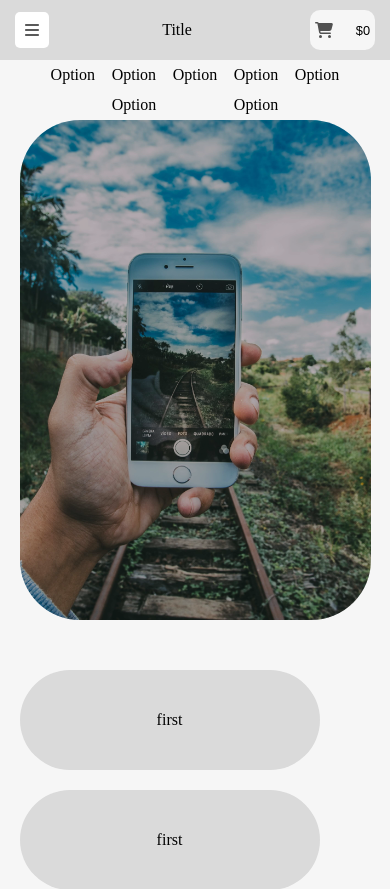
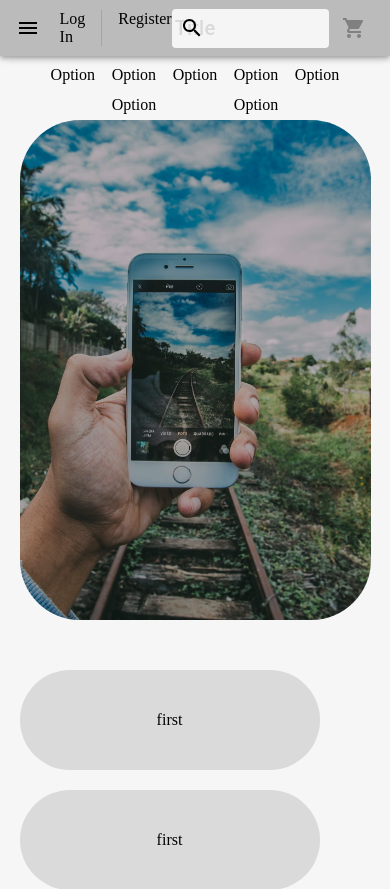
Before and after one commit to sblevins-dev/PremierSite, a React (Create React App) app in the folder frontend/: page / in a window 390 px wide. Shown: the top 889 px of the page. Built offline with nearby package versions, Linux system fonts and the light colour scheme; no server answers.

Commit message:
Added material UI

```diff
--- a/frontend/package.json
+++ b/frontend/package.json
@@ -4,10 +4,15 @@
   "proxy": "http://localhost:5000",
   "private": true,
   "dependencies": {
+    "@emotion/react": "^11.9.3",
+    "@emotion/styled": "^11.9.3",
     "@fortawesome/fontawesome-svg-core": "^6.1.1",
     "@fortawesome/free-brands-svg-icons": "^6.1.1",
     "@fortawesome/free-solid-svg-icons": "^6.1.1",
     "@fortawesome/react-fontawesome": "^0.1.18",
+    "@material-ui/core": "^4.12.4",
+    "@mui/icons-material": "^5.8.4",
+    "@mui/material": "^5.9.1",
     "@testing-library/jest-dom": "^5.16.4",
     "@testing-library/react": "^13.3.0",
     "@testing-library/user-event": "^13.5.0",
@@ -17,6 +22,7 @@
     "react-router-dom": "^6.3.0",
     "react-scripts": "5.0.1",
     "react-transition-group": "^4.4.2",
+    "styled-components": "^5.3.5",
     "web-vitals": "^2.1.4"
   },
   "scripts": {
--- a/frontend/src/App.js
+++ b/frontend/src/App.js
@@ -4,6 +4,7 @@ import React, { useState, useEffect, useRef } from "react";
 import { BrowserRouter as Router, Routes, Route } from "react-router-dom";
 import { Context } from "./contexts/Context";
 import { Nav } from "./components/Nav";
+import { NavTest } from "./components/NavTest";
 import { Login } from "./components/Login";
 import { Register } from "./components/Register";
 import { Home } from "./components/Home";
@@ -117,7 +118,8 @@ function App() {
     >
       <div className="App">
         <Router>
-          <Nav />
+          {/* <Nav /> */}
+          <NavTest />
           {isLoginShown && <Login />}
           {isRegisterShown && <Register />}
           <Routes>
--- /dev/null
+++ b/frontend/src/components/MuiDrawer.jsx
@@ -0,0 +1,71 @@
+import { Drawer, Box, Typography, IconButton, Stack } from "@mui/material";
+import MenuIcon from "@mui/icons-material/Menu";
+import KeyboardBackspaceIcon from "@mui/icons-material/KeyboardBackspace"
+import { useState } from "react";
+import { Link } from "react-router-dom";
+import styled from "styled-components";
+
+export const MuiDrawer = () => {
+  const [isDrawerOpen, setIsDrawerOpen] = useState(false);
+
+  const linkStyle = {
+    textDecoration: "none",
+    color: "black",
+  };
+
+  const backStyle = {
+    position: "absolute",
+    top: "-40px",
+    right: "10px",
+    cursor: "pointer"
+  }
+
+  return (
+    <>
+      <IconButton
+        size="large"
+        edge="start"
+        color="inherit"
+        aria-label="logo"
+        onClick={() => setIsDrawerOpen(true)}
+      >
+        <MenuIcon />
+      </IconButton>
+      <Drawer
+        anchor="left"
+        open={isDrawerOpen}
+        onClose={() => setIsDrawerOpen(false)}
+      >
+        <Box
+          p={2}
+          width={{ xs: '150px', md: '200px' }}
+          textAlign="center"
+          role="presentation"
+          margin="50px 0 0 0"
+          position="relative"
+        >
+          <KeyboardBackspaceIcon style={backStyle} onClick={() => setIsDrawerOpen(false)} />
+          <Typography variant="h6" component="div">
+            <Stack spacing={2}>
+              <Link to="/" style={linkStyle}>
+                Home
+              </Link>
+              <Link to="/products" style={linkStyle}>
+                Products
+              </Link>
+              <Link to="/cart" style={linkStyle}>
+                Cart
+              </Link>
+              <Link to="/about" style={linkStyle}>
+                About
+              </Link>
+              {/* <li className="side-menu-login-btn" onClick={handleLoginClick}>
+            Sign In
+          </li> */}
+            </Stack>
+          </Typography>
+        </Box>
+      </Drawer>
+    </>
+  );
+};
--- a/frontend/src/components/Nav.js
+++ b/frontend/src/components/Nav.js
@@ -2,11 +2,11 @@ import "../css/nav.css";
 import { useContext, useState } from "react";
 import { Link } from "react-router-dom";
 import { Context } from "../contexts/Context";
+import { MuiDrawer } from "./MuiDrawer";
 import { FontAwesomeIcon } from "@fortawesome/react-fontawesome";
 import {
   faCartShopping,
   faMagnifyingGlass,
-  faBars,
 } from "@fortawesome/free-solid-svg-icons";
 import { faX } from "@fortawesome/free-solid-svg-icons";
 
@@ -25,10 +25,6 @@ export const Nav = () => {
 
   // cart modal state
   const [isCartModalActive, setCartModal] = useState(false);
-
-  // menu state
-  const [isMenuActive, setMenu] = useState(false);
-  const [count, setCount] = useState(0);
 
   // When log in is clicked from navbar
   const handleLoginClick = () => {
@@ -67,49 +63,9 @@ export const Nav = () => {
     setCartModal(!isCartModalActive);
   };
 
-  // activate and reverse animation for menu
-  const setMenuActive = () => {
-    if (count === 0) {
-      setCount(1);
-    }
-    setMenu(!isMenuActive);
-  };
-
   return (
     <div className="nav-container">
-      <FontAwesomeIcon
-        icon={faBars}
-        className="ham-icon"
-        onClick={setMenuActive}
-      />
-      <div
-        className={
-          isMenuActive
-            ? "menu-wrapper menu-active"
-            : count > 0
-            ? "menu-wrapper menu-inactive"
-            : "menu-wrapper"
-        }
-        onClick={setMenuActive}
-      >
-        <ul className="menu-links">
-          <li>
-            <Link to="/">Home</Link>
-          </li>
-          <li>
-            <Link to="/products">Products</Link>
-          </li>
-          <li>
-            <Link to="/cart">Cart</Link>
-          </li>
-          <li>
-            <Link to="/about">About</Link>
-          </li>
-          <li className="side-menu-login-btn" onClick={handleLoginClick}>
-            Sign In
-          </li>
-        </ul>
-      </div>
+      <MuiDrawer />
 
       {/* Right Side of Nav */}
       <div className="title">Title</div>
--- /dev/null
+++ b/frontend/src/components/NavTest.js
@@ -0,0 +1,142 @@
+import {
+  AppBar,
+  Toolbar,
+  Typography,
+  Stack,
+  Divider,
+  styled,
+  alpha,
+} from "@mui/material";
+import { makeStyles } from "@material-ui/core/styles";
+import SearchIcon from "@mui/icons-material/Search";
+import IconButton from "@mui/material/IconButton";
+import ShoppingCartIcon from "@mui/icons-material/ShoppingCart";
+import Badge from "@mui/material/Badge";
+import LoginIcon from "@mui/icons-material/Login";
+import { MuiDrawer } from "./MuiDrawer";
+import InputBase from "@mui/material/InputBase";
+
+import { useContext, useState } from "react";
+import { Link } from "react-router-dom";
+import { Context } from "../contexts/Context";
+
+const useStyles = makeStyles((theme) => ({
+  navBar: {
+    justifyContent: "space-between",
+    background: "#BBBBBB",
+    color: "black",
+    position: "relative",
+  },
+  signIn: {
+    cursor: "pointer",
+  },
+  title: {
+    position: "absolute",
+    left: "50%",
+    transform: "translateX(-50%)",
+  },
+  rightSide: {
+    display: "flex",
+    alignItems: "center",
+  },
+  cartOnNav: {
+    paddingLeft: "5px",
+  },
+}));
+
+const Search = styled("div")(({ theme }) => ({
+  position: "relative",
+  borderRadius: theme.shape.borderRadius,
+  backgroundColor: alpha(theme.palette.common.white, 0.85),
+  "&:hover": {
+    backgroundColor: alpha(theme.palette.common.white, 0.95),
+  },
+  marginLeft: 0,
+  width: "100%",
+  [theme.breakpoints.up("sm")]: {
+    marginLeft: theme.spacing(1),
+    width: "auto",
+  },
+}));
+
+const SearchIconWrapper = styled("div")(({ theme }) => ({
+  padding: theme.spacing(0, 1),
+  height: "100%",
+  position: "absolute",
+  pointerEvents: "none",
+  display: "flex",
+  alignItems: "center",
+  justifyContent: "center",
+}));
+
+const StyledInputBase = styled(InputBase)(({ theme }) => ({
+  color: "inherit",
+  "& .MuiInputBase-input": {
+    padding: theme.spacing(1, 0, 1, 0),
+    // vertical padding + font size from searchIcon
+    paddingLeft: `calc(.5em + ${theme.spacing(4)})`,
+    transition: theme.transitions.create("width"),
+    width: "100px",
+    [theme.breakpoints.up("sm")]: {
+      width: "0ch",
+      "&:focus": {
+        width: "15ch",
+      },
+    },
+  },
+}));
+
+const StyledBadge = styled(Badge)(({ theme }) => ({
+  "& .MuiBadge-badge": {
+    right: -3,
+    top: 13,
+    border: `2px solid ${theme.palette.background.paper}`,
+    padding: "0 4px",
+  },
+}));
+
+export const NavTest = () => {
+  const {
+    cartTotal,
+    cart,
+    isLoginShown,
+    setLoginShown,
+    isRegisterShown,
+    setRegisterShown,
+  } = useContext(Context);
+  const classes = useStyles();
+
+  return (
+    <AppBar>
+      <Toolbar className={classes.navBar}>
+        <MuiDrawer />
+        <Typography variant="h6" component="div" className={classes.title}>
+          Title
+        </Typography>
+        <div className={classes.rightSide}>
+          <Stack
+            direction="row"
+            divider={<Divider orientation="vertical" flexItem />}
+            spacing={2}
+          >
+            <div className={classes.signIn} onClick={setLoginShown} >Log In</div>
+            <div className={classes.signIn} onClick={setRegisterShown} >Register</div>
+          </Stack>
+          <Search>
+            <SearchIconWrapper>
+              <SearchIcon />
+            </SearchIconWrapper>
+            <StyledInputBase inputProps={{ "aria-label": "search" }} />
+          </Search>
+          <div className={classes.cartOnNav}>
+            <IconButton aria-label="cart">
+              <StyledBadge badgeContent={cart.length} color="primary">
+                <ShoppingCartIcon sx={{ color: "grey" }} />
+              </StyledBadge>
+            </IconButton>
+          </div>
+        </div>
+      </Toolbar>
+    </AppBar>
+  );
+};
```
Also changed, not shown: 1 other file (tests, documents, lock files or other folders).
